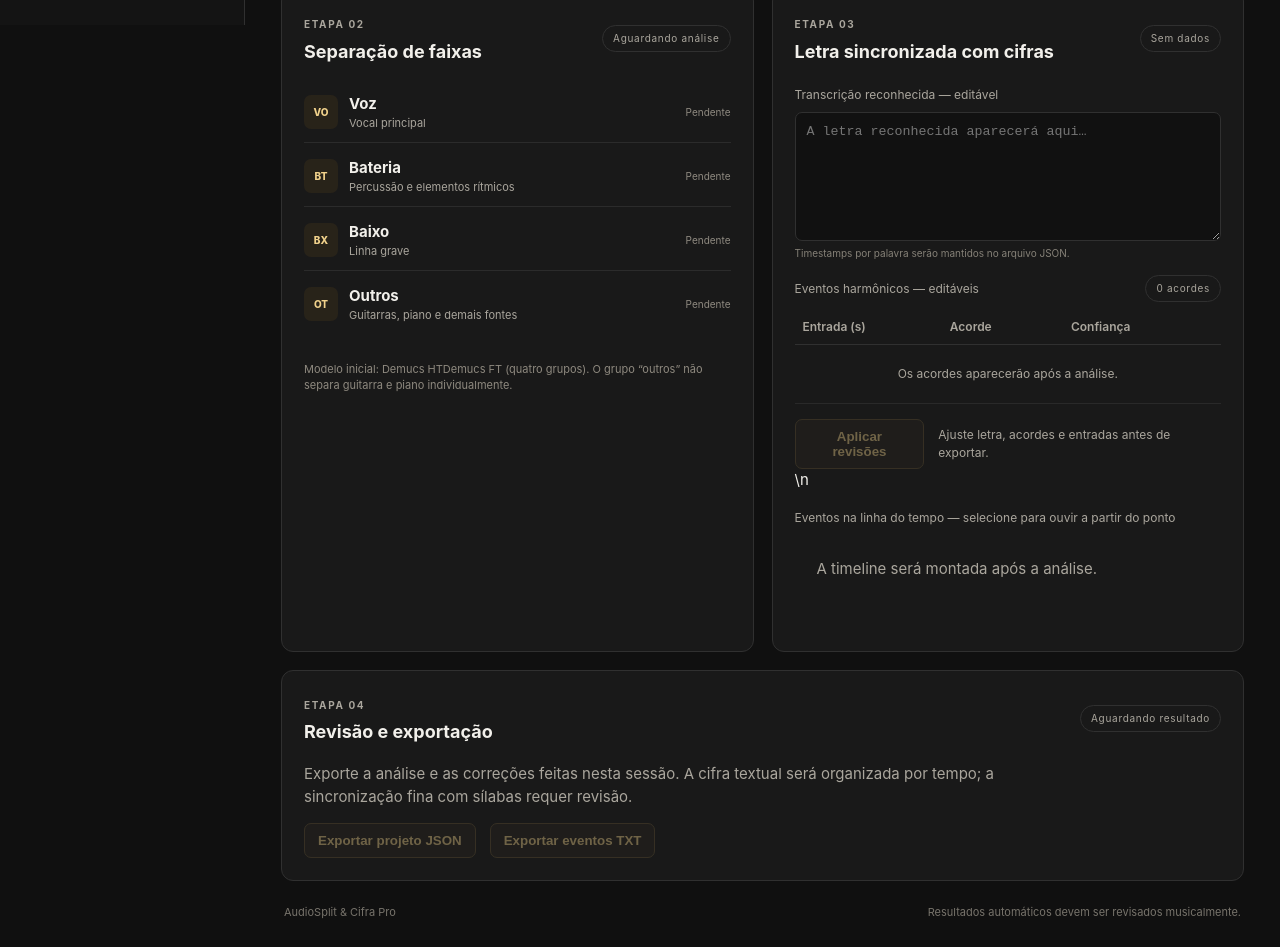
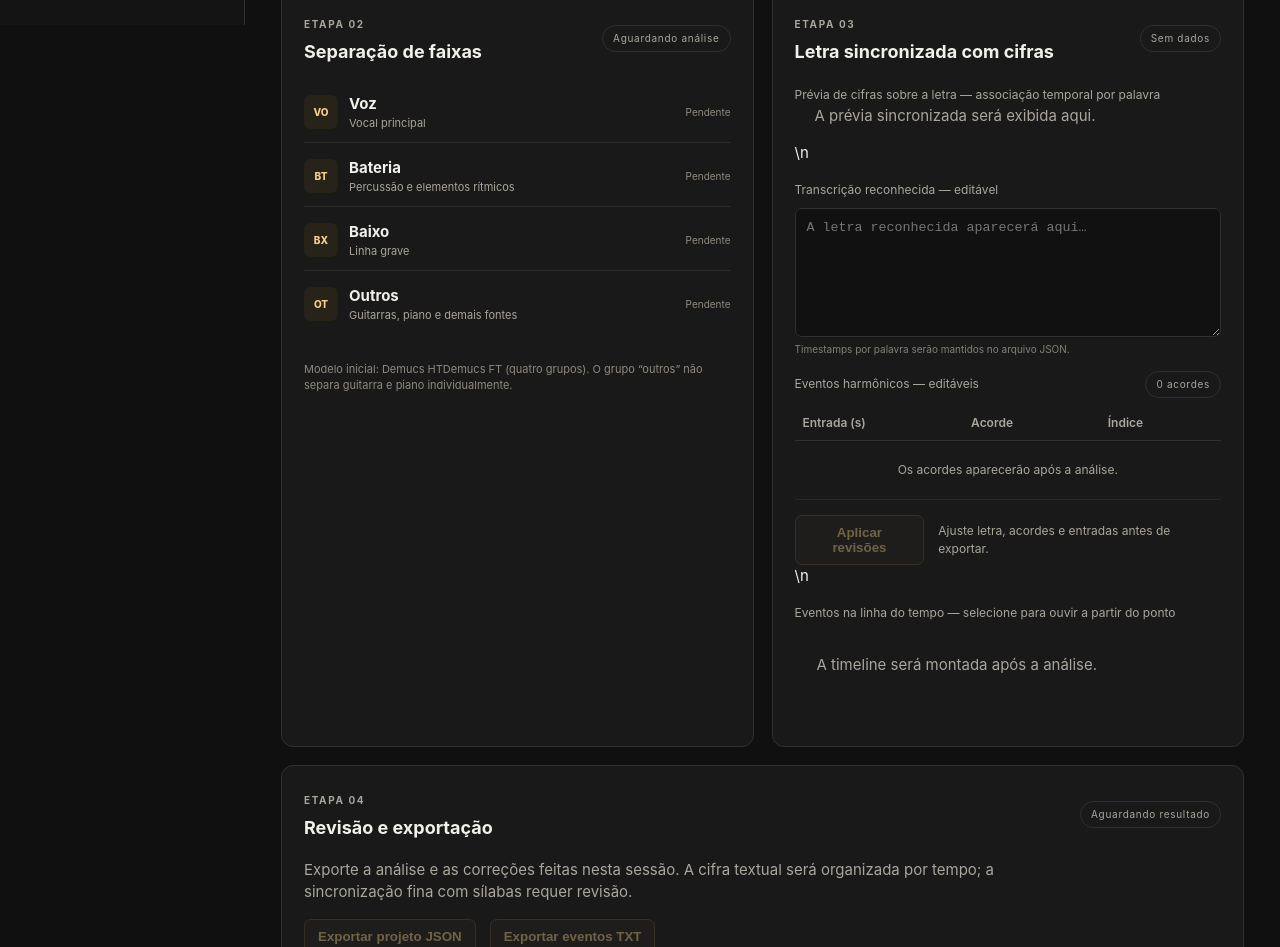
Before and after one commit to celsomartins251/audiosplit-cifra-pro, a plain HTML site: page frontend/index.html in a window 1280 px wide. Shown: the part 775-1722 px from the top of the page. Drawn offline with Linux system fonts and the light colour scheme.

Commit message:
feat: exibir cifras sobre palavras e clarificar score

```diff
--- a/frontend/index.html
+++ b/frontend/index.html
@@ -63,9 +63,9 @@
 
       <section class="panel" id="letra-cifras">
         <div class="section-heading"><div><span class="eyebrow">ETAPA 03</span><h2>Letra sincronizada com cifras</h2></div><span class="tag muted" id="timeline-status">Sem dados</span></div>
-        <div class="result-block"><label for="lyrics-editor">Transcrição reconhecida — editável</label><textarea id="lyrics-editor" rows="7" placeholder="A letra reconhecida aparecerá aqui…"></textarea><small id="lyric-meta">Timestamps por palavra serão mantidos no arquivo JSON.</small></div>
+        <div class="result-block"><label>Prévia de cifras sobre a letra — associação temporal por palavra</label><div id="lyric-chord-view" class="lyric-chord-view"><span class="empty-cell">A prévia sincronizada será exibida aqui.</span></div></div>\n        <div class="result-block"><label for="lyrics-editor">Transcrição reconhecida — editável</label><textarea id="lyrics-editor" rows="7" placeholder="A letra reconhecida aparecerá aqui…"></textarea><small id="lyric-meta">Timestamps por palavra serão mantidos no arquivo JSON.</small></div>
         <div class="result-block"><div class="section-heading compact"><label>Eventos harmônicos — editáveis</label><span id="chord-count" class="tag muted">0 acordes</span></div>
-          <div class="table-wrap"><table class="chord-table"><thead><tr><th>Entrada (s)</th><th>Acorde</th><th>Confiança</th></tr></thead><tbody id="chord-rows"><tr><td colspan="3" class="empty-cell">Os acordes aparecerão após a análise.</td></tr></tbody></table></div>
+          <div class="table-wrap"><table class="chord-table"><thead><tr><th>Entrada (s)</th><th>Acorde</th><th>Índice</th></tr></thead><tbody id="chord-rows"><tr><td colspan="3" class="empty-cell">Os acordes aparecerão após a análise.</td></tr></tbody></table></div>
         </div>
         <div class="actions"><button class="secondary-button" id="save-edits" disabled>Aplicar revisões</button><span class="helper" id="edit-status">Ajuste letra, acordes e entradas antes de exportar.</span></div>\n        <div class="result-block"><label>Eventos na linha do tempo — selecione para ouvir a partir do ponto</label><div id="timeline-events" class="timeline-events"><span class="empty-cell">A timeline será montada após a análise.</span></div></div>
       </section>
```
